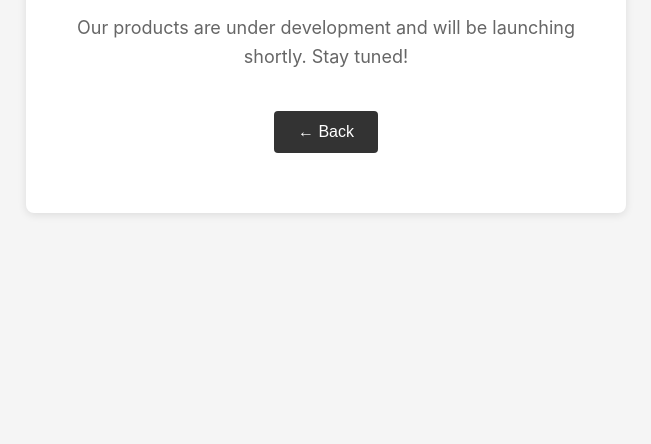
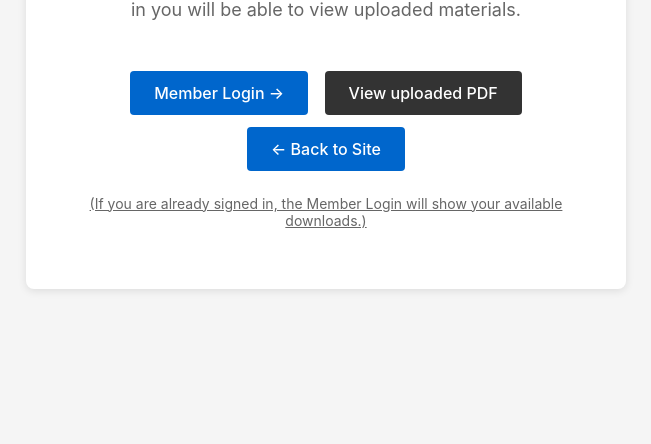
Before and after one commit to sherenconsult1ng/WindRoseHoldco, a website: page product.html in a window 1280 px wide. Shown: the part 356-800 px from the top of the page, without its empty margins (314-965 px from the left). Drawn offline with Linux system fonts and the light colour scheme.

Commit message:
Update product.html: add Member Login link and direct link to uploaded PDF

```diff
--- a/product.html
+++ b/product.html
@@ -3,7 +3,7 @@
 <head>
     <meta charset="UTF-8">
     <meta name="viewport" content="width=device-width, initial-scale=1.0">
-    <title>Products - Coming Soon</title>
+    <title>Products - Member Area</title>
     <style>
         * {
             margin: 0;
@@ -45,10 +45,10 @@
             line-height: 1.6;
         }
 
-        .back-button {
+        .action-button {
             display: inline-block;
             padding: 12px 24px;
-            background-color: #333;
+            background-color: #0066cc;
             color: white;
             text-decoration: none;
             border-radius: 4px;
@@ -57,22 +57,37 @@
             transition: background-color 0.3s ease;
             border: none;
             cursor: pointer;
+            margin: 6px;
         }
 
-        .back-button:hover {
-            background-color: #555;
+        .action-button:hover {
+            background-color: #005bb5;
         }
 
-        .back-button:active {
-            background-color: #222;
+        .secondary {
+            background-color: #333;
         }
+
+        .secondary:hover { background-color: #555; }
+
+        .muted-link { display: block; margin-top: 18px; color: #666; font-size: 14px; }
     </style>
 </head>
 <body>
     <div class="container">
-        <h1>Coming Soon</h1>
-        <p>Our products are under development and will be launching shortly. Stay tuned!</p>
-        <button class="back-button" onclick="window.history.back()">← Back</button>
+        <h1>Member Area</h1>
+        <p>Members can sign in to access product materials, factsheets and updates. Use the Member Login to sign in—once signed in you will be able to view uploaded materials.</p>
+
+        <!-- Primary: member login page -->
+        <a class="action-button" href="members-admin.html">Member Login →</a>
+
+        <!-- Direct link to the uploaded PDF (opens in a new tab) -->
+        <a class="action-button secondary" href="uploads/CISIAM_Case_Compliance_Advisory_Bilingual.pdf" target="_blank" rel="noopener">View uploaded PDF</a>
+
+        <!-- Back to site -->
+        <a class="action-button" href="index.html">← Back to Site</a>
+
+        <a class="muted-link" href="product.html">(If you are already signed in, the Member Login will show your available downloads.)</a>
     </div>
 </body>
 </html>
```
